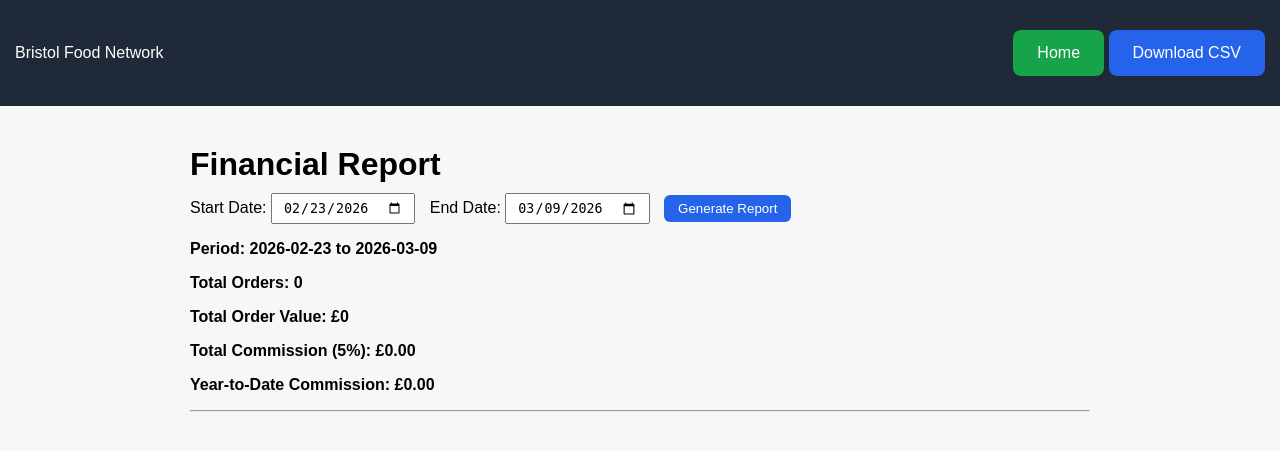
After one commit to JerryJerryJerry123/BristolFoodNetwork, a Django app: page /reports in a window 1280 px wide. The commit adds this page. Shown: the top 451 px of the page. Run offline with Django 5.2, Linux system fonts and the light colour scheme; a user stored in the database is signed in; data that the repository does not hold is empty.

Commit message:
Order History fixed, Admin report view, comission totals, etc...

```diff
--- a/bristolfoodnetwork/urls.py
+++ b/bristolfoodnetwork/urls.py
@@ -9,4 +9,5 @@ urlpatterns = [
     path('', views.home, name='home'),
     #accounts
     path('', include('accounts.urls')),
+    path('', include('reports.urls'))
 ]
--- a/docker-compose.yml
+++ b/docker-compose.yml
@@ -3,7 +3,7 @@ services:
     image: mysql:8.0
     container_name: bfn_mysql
     environment:
-      MYSQL_ROOT_PASSWORD: 1324321 #Change this to ur password
+      MYSQL_ROOT_PASSWORD: django_pass #Change this to ur password
       MYSQL_DATABASE: bfn_db
       MYSQL_USER: bfn_user
       MYSQL_PASSWORD: bfn_password
--- a/marketplace/templates/marketplace/order_history.html
+++ b/marketplace/templates/marketplace/order_history.html
@@ -99,7 +99,7 @@
                         <div class="suborder">
                             <h4>Producer: {{ suborder.producer.username }}</h4>
                             <p>Delivery Date: {{ suborder.delivery_date }}</p>
-                            <p class="total">Subtotal: £{{ suborder.subtotal }}</p>
+                            <p class="total">Subtotal: £{{ suborder.total }}</p>  {# <-- use total property #}
 
                             <ul>
                                 {% for item in suborder.items.all %}
--- a/marketplace/views.py
+++ b/marketplace/views.py
@@ -343,7 +343,10 @@ def order_history(request):
     customer_profile = CustomerProfile.objects.get(user=request.user)
 
     # Get all orders for this customer, most recent first
-    orders = Order.objects.filter(customer=customer_profile).order_by('-created_at')
+    # Prefetch suborders, their items, and each item's product
+    orders = Order.objects.filter(customer=customer_profile).prefetch_related(
+        'suborders__items__product'
+    ).order_by('-created_at')
 
     context = {
         'orders': orders,
--- /dev/null
+++ b/reports/templates/reports/financial_report.html
@@ -0,0 +1,140 @@
+<!DOCTYPE html>
+<html lang="en">
+<head>
+    <meta charset="UTF-8">
+    <title>Bristol Food Network - Financial Report</title>
+    <style>
+        body{
+            font-family: Arial, sans-serif;
+            margin:0;
+            background:#f7f7f7;
+            text-align:center;
+        }
+
+        nav{
+            background:#1f2937;
+            padding:15px;
+            color:white;
+            display:flex;
+            justify-content:space-between;
+            align-items:center;
+        }
+
+        nav a{
+            color:white;
+            text-decoration:none;
+            margin-left:20px;
+        }
+
+        .container{
+            max-width:900px;
+            margin: 40px auto;
+            text-align:left;
+            padding:0 20px;
+        }
+
+        .order{
+            background:white;
+            border-radius:8px;
+            padding:20px;
+            margin-bottom:20px;
+            box-shadow: 0 2px 6px rgba(0,0,0,0.1);
+        }
+
+        .suborder{
+            background:#f0f0f0;
+            border-radius:6px;
+            padding:15px;
+            margin-top:10px;
+            margin-left:20px;
+        }
+
+        h1,h3,h4{
+            margin:0 0 10px 0;
+        }
+
+        ul{
+            padding-left:20px;
+        }
+
+        .total{
+            font-weight:bold;
+        }
+
+        .btn{
+            display:inline-block;
+            padding:14px 24px;
+            margin:15px 0;
+            border-radius:8px;
+            text-decoration:none;
+            color:white;
+            background:#2563eb;
+        }
+
+        .btn.back{
+            background:#16a34a;
+        }
+
+        form input[type="date"]{
+            padding:5px 10px;
+            margin-right:10px;
+        }
+
+        form input[type="submit"]{
+            padding:6px 14px;
+            background:#2563eb;
+            color:white;
+            border:none;
+            border-radius:6px;
+            cursor:pointer;
+        }
+    </style>
+</head>
+<body>
+
+<nav>
+    <div>Bristol Food Network</div>
+    <div>
+        <a href="/" class="btn back">Home</a>
+        <a href="?export=csv" class="btn">Download CSV</a>
+    </div>
+</nav>
+
+<div class="container">
+    <h1>Financial Report</h1>
+
+    <!-- Date filter form -->
+    <form method="get">
+        <label>Start Date: <input type="date" name="start_date" value="{{ start_date|date:'Y-m-d' }}"></label>
+        <label>End Date: <input type="date" name="end_date" value="{{ end_date|date:'Y-m-d' }}"></label>
+        <input type="submit" value="Generate Report">
+    </form>
+
+    <p class="total">Period: {{ start_date|date:"Y-m-d" }} to {{ end_date|date:"Y-m-d" }}</p>
+    <p class="total">Total Orders: {{ num_orders }}</p>
+    <p class="total">Total Order Value: £{{ total_value }}</p>
+    <p class="total">Total Commission (5%): £{{ total_commission }}</p>
+    <p class="total">Year-to-Date Commission: £{{ ytd_commission }}</p>
+
+    <hr>
+
+    {% for o in orders %}
+    <div class="order">
+        <h3>Order #{{ o.order.id }} - Total: £{{ o.total }} | Commission: £{{ o.commission }}</h3>
+        {% for s in o.suborders %}
+        <div class="suborder">
+            <h4>Producer: {{ s.producer }}</h4>
+            <ul>
+                <li>SubOrder Total: £{{ s.subtotal }}</li>
+                <li>Producer Payment: £{{ s.producer_payment }}</li>
+                <li>Delivery Date: {{ s.delivery_date }}</li>
+            </ul>
+        </div>
+        {% endfor %}
+    </div>
+    {% endfor %}
+
+</div>
+
+</body>
+</html>
--- /dev/null
+++ b/reports/urls.py
@@ -0,0 +1,6 @@
+from django.urls import path
+from .views import financial_report
+
+urlpatterns = [
+    path('reports', financial_report, name='financial_report'),
+]
--- /dev/null
+++ b/reports/views.py
@@ -0,0 +1,97 @@
+from django.shortcuts import render
+from django.contrib.auth.decorators import login_required
+from django.http import HttpResponseForbidden, HttpResponse
+from django.db.models import Sum
+from django.utils import timezone
+from datetime import timedelta
+from decimal import Decimal
+import csv
+
+from marketplace.models import Order
+
+@login_required
+def financial_report(request):
+    if not request.user.is_staff:
+        return HttpResponseForbidden("Not allowed")
+
+    # --- Step 1: date filters ---
+    end_date = timezone.now()
+    start_date_str = request.GET.get('start_date')
+    end_date_str = request.GET.get('end_date')
+
+    if start_date_str:
+        start_date = timezone.datetime.strptime(start_date_str, "%Y-%m-%d")
+        start_date = timezone.make_aware(start_date)
+    else:
+        start_date = end_date - timedelta(days=14)
+
+    if end_date_str:
+        end_date = timezone.datetime.strptime(end_date_str, "%Y-%m-%d")
+        end_date = timezone.make_aware(end_date)
+
+    # Filter orders in period
+    orders = Order.objects.filter(
+        created_at__range=[start_date, end_date],
+        total_amount__gt=Decimal('0')
+                                  )
+
+    # --- Step 2: summary calculations ---
+    total_value = orders.aggregate(Sum('total_amount'))['total_amount__sum'] or Decimal('0')
+    total_commission = total_value * Decimal("0.05")
+    num_orders = orders.count()
+
+    # --- Step 3: YTD commission ---
+    ytd_start = timezone.datetime(end_date.year, 1, 1)
+    ytd_start = timezone.make_aware(ytd_start)
+    ytd_orders = Order.objects.filter(created_at__gte=ytd_start, created_at__lte=end_date, total_amount__gt=Decimal('0'))
+    ytd_total_value = ytd_orders.aggregate(Sum('total_amount'))['total_amount__sum'] or Decimal('0')
+    ytd_commission = ytd_total_value * Decimal("0.05")
+
+    # --- Step 4: breakdown per order / suborder ---
+    order_data = []
+    for order in orders:
+        suborders_list = []
+        for sub in order.suborders.all():
+            producer_payment = sub.total * Decimal("0.95")
+            suborders_list.append({
+                'producer': sub.producer.username,
+                'subtotal': sub.total,
+                'producer_payment': producer_payment,
+                'delivery_date': sub.delivery_date,
+            })
+        order_data.append({
+            'order': order,
+            'total': order.total_amount,
+            'commission': order.total_amount * Decimal("0.05"),
+            'suborders': suborders_list,
+        })
+
+    # --- Step 5: CSV export ---
+    if request.GET.get('export') == 'csv':
+        response = HttpResponse(content_type='text/csv')
+        response['Content-Disposition'] = 'attachment; filename="financial_report.csv"'
+        writer = csv.writer(response)
+        writer.writerow(['Order ID', 'Order Total', 'Commission', 'Producer', 'SubOrder Total', 'Producer Payment', 'Delivery Date'])
+        for o in order_data:
+            for s in o['suborders']:
+                writer.writerow([
+                    o['order'].id,
+                    o['total'],
+                    o['commission'],
+                    s['producer'],
+                    s['subtotal'],
+                    s['producer_payment'],
+                    s['delivery_date'],
+                ])
+        return response
+
+    # --- Step 6: render HTML ---
+    return render(request, "reports/financial_report.html", {
+        'orders': order_data,
+        'total_value': total_value,
+        'total_commission': total_commission,
+        'num_orders': num_orders,
+        'ytd_commission': ytd_commission,
+        'start_date': start_date,
+        'end_date': end_date,
+    })
--- a/templates/home.html
+++ b/templates/home.html
@@ -54,6 +54,10 @@
     <div>
         <a href="/">Home</a>
         {% if user.is_authenticated %}
+            {% if user.is_staff %}
+                <a href="{% url 'financial_report' %}">Financial Reports</a>
+            {% endif %}
+
             {% if user.producerprofile %}
                 <a href="/marketplace/product/new/">Add Product</a>
             {% endif %}
```
Also changed, not shown: bristolfoodnetwork/settings.py (+5 -4 lines), templates/marketplace/order_history.html (deleted, +0 -80 lines), accounts/migrations/0003_create_admin.py (added), marketplace/migrations/0006_alter_order_id_alter_orderitem_id_alter_suborder_id.py (added).
